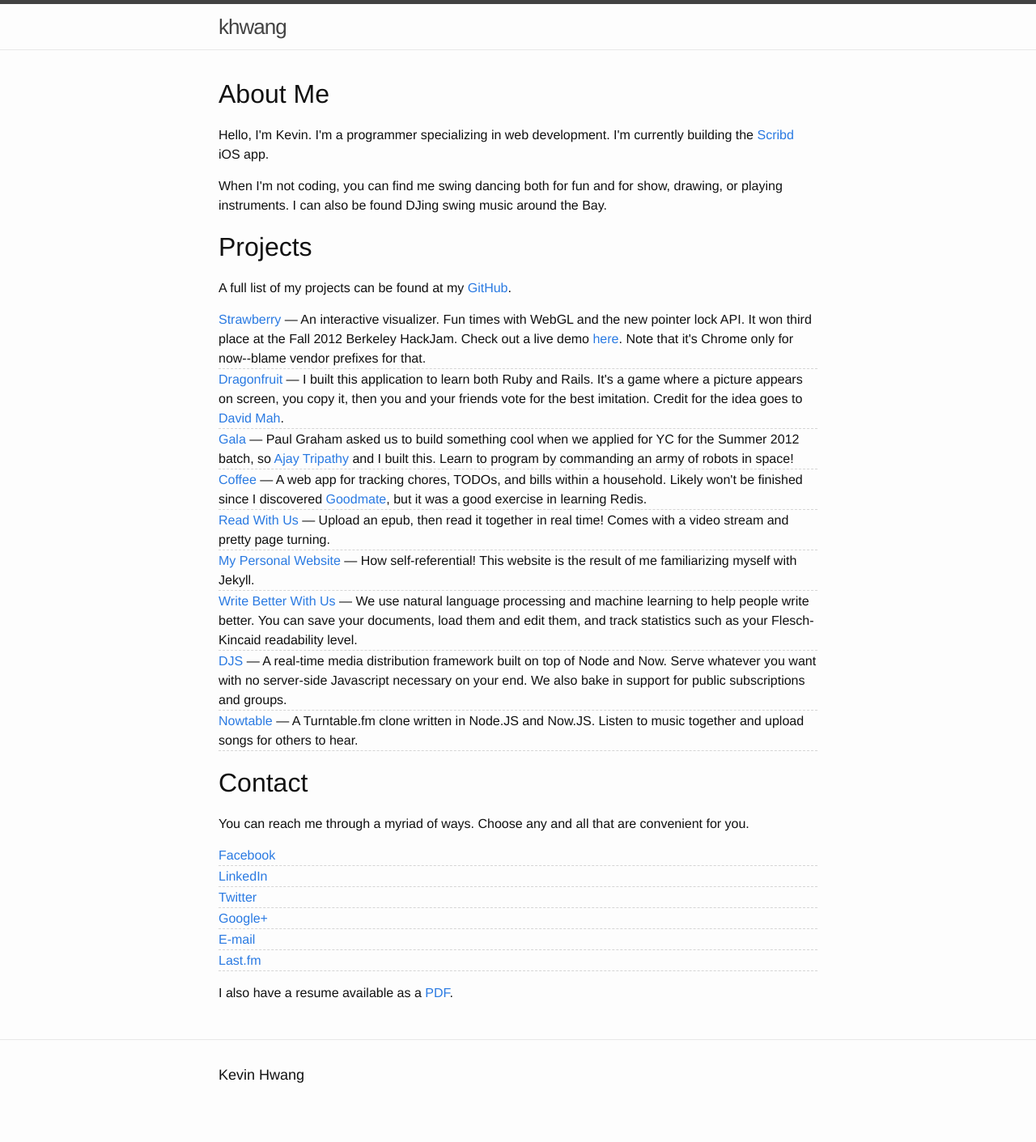
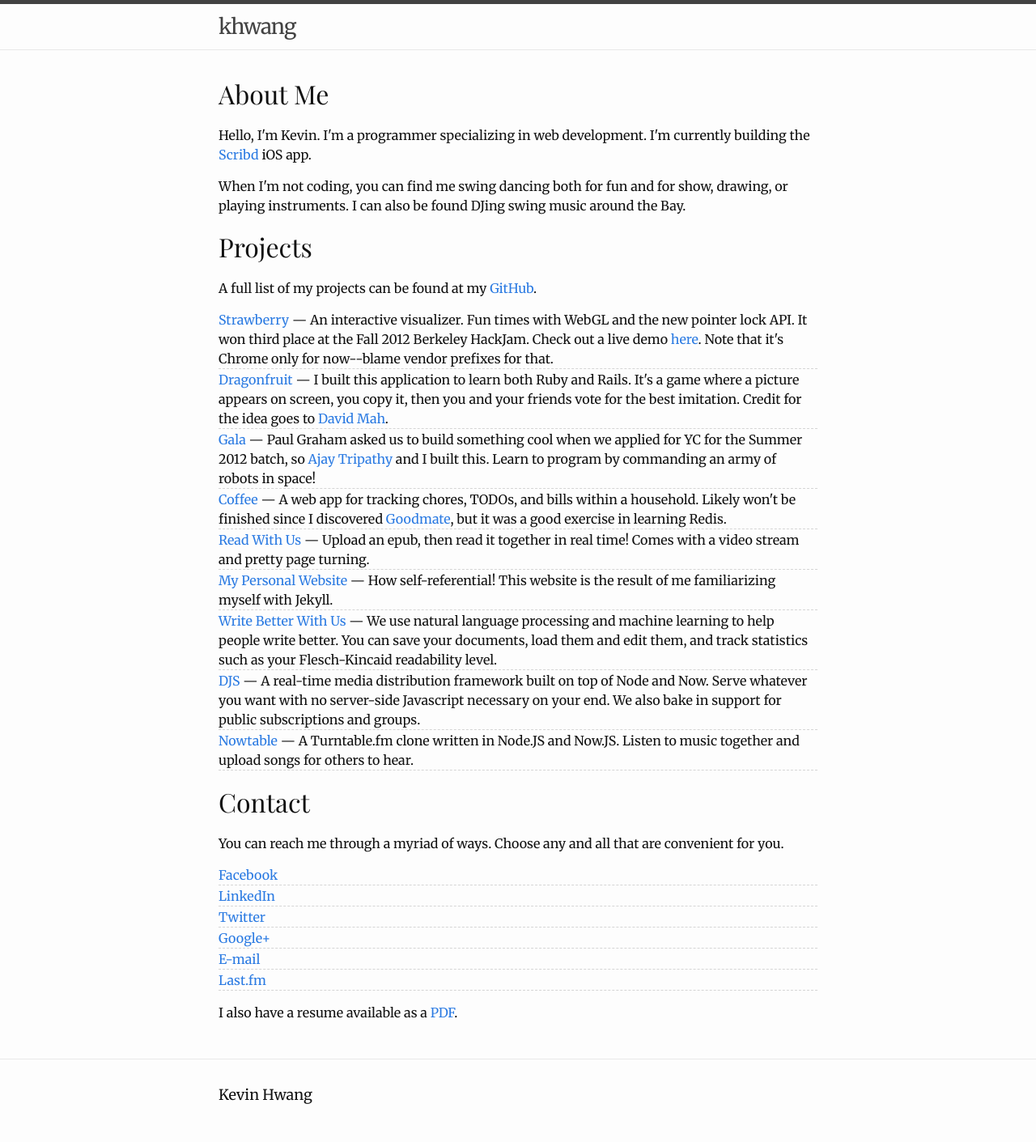
Before and after one commit to catherinemarvin/khwang.github.io, a Jekyll site: the page built from index.html, in a window 1280 px wide. Shown: the whole page at 81% size. Built offline with Jekyll 4.4.1, drawn with Linux system fonts in a browser that asks for light colours; before the commit the page ends 1387 px from its top, so only the background shows below that.

Commit message:
Update fonts

```diff
--- a/_includes/head.html
+++ b/_includes/head.html
@@ -1,4 +1,6 @@
 <head>
+  <link href='http://fonts.googleapis.com/css?family=Merriweather&subset=latin,latin-ext' rel='stylesheet' type='text/css'>
+  <link href='http://fonts.googleapis.com/css?family=Playfair+Display&subset=latin,latin-ext' rel='stylesheet' type='text/css'>
   <meta charset="utf-8">
   <meta http-equiv="X-UA-Compatible" content="IE=edge">
   <meta name="viewport" content="width=device-width initial-scale=1">
--- a/css/index.scss
+++ b/css/index.scss
@@ -1,6 +1,12 @@
 ---
 ---
 
+body {
+    font-family: 'Merriweather', serif;
+    h1 {
+        font-family: 'Playfair Display', serif;
+    }
+}
 
 ul {
     list-style: none;
```
